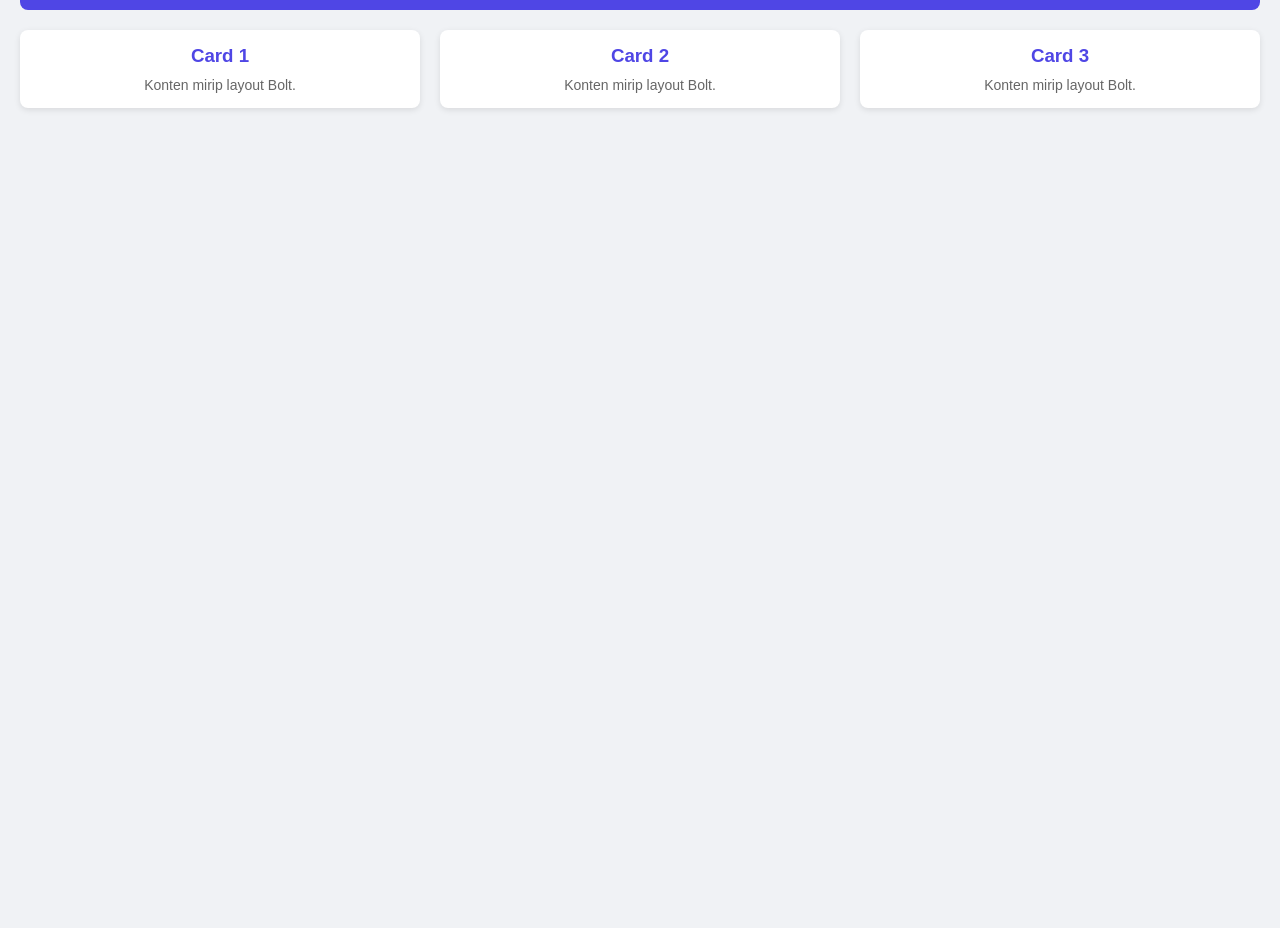
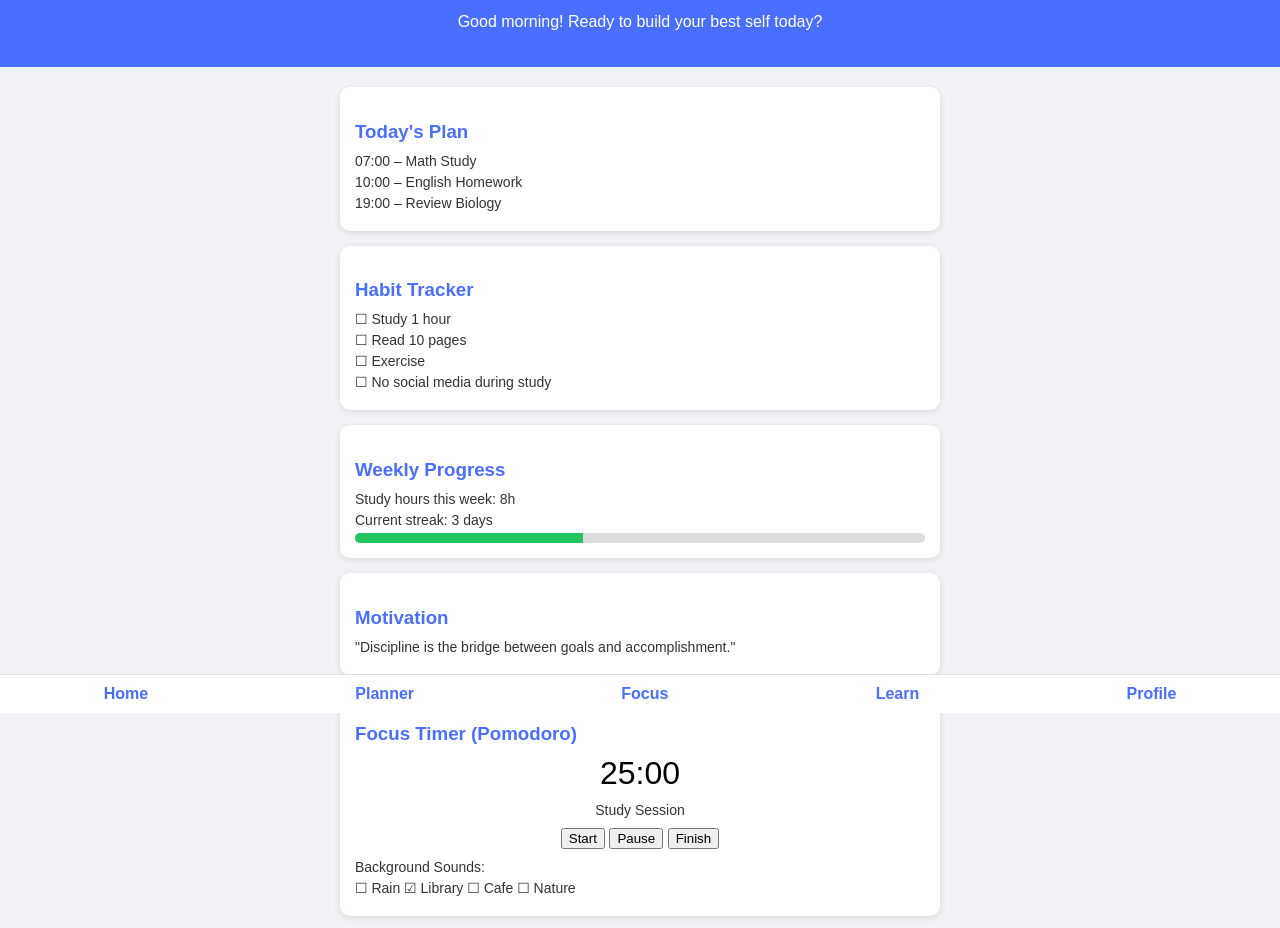
Before and after one commit to roisardhan27-bit/my-app, a plain HTML site: page index.html in a window 1280 px wide. Shown: the part 87-1015 px from the top of the page. Before the commit the page ends 800 px from the top, so only its background shows below. Drawn offline with Linux system fonts and the light colour scheme.

Commit message:
Update index.html

```diff
--- a/index.html
+++ b/index.html
@@ -3,69 +3,103 @@
 <head>
     <meta charset="UTF-8">
     <meta name="viewport" content="width=device-width, initial-scale=1.0">
-    <title>My Bolt-like App</title>
+    <title>StudyForge – Build Your Best Self</title>
     <style>
-        /* Basic reset */
-        * { margin: 0; padding: 0; box-sizing: border-box; font-family: sans-serif; }
-
-        body {
-            background-color: #f0f2f5;
-            color: #333;
-            padding: 20px;
-        }
-
-        header {
-            background-color: #4f46e5;
-            color: white;
-            padding: 20px;
-            text-align: center;
-            border-radius: 8px;
-            margin-bottom: 20px;
-        }
-
-        .card-container {
-            display: grid;
-            grid-template-columns: repeat(auto-fit, minmax(200px, 1fr));
-            gap: 20px;
-        }
-
-        .card {
-            background-color: white;
-            padding: 15px;
-            border-radius: 8px;
-            box-shadow: 0 2px 6px rgba(0,0,0,0.1);
-            text-align: center;
-        }
-
-        .card h3 {
-            margin-bottom: 10px;
-            color: #4f46e5;
-        }
-
-        .card p {
-            font-size: 14px;
-            color: #666;
-        }
+        body { font-family: sans-serif; background:#f0f2f5; margin:0; padding:0; }
+        header { background:#4A6FFF; color:white; padding:20px; text-align:center; }
+        .container { padding: 20px; max-width: 600px; margin:auto; }
+        .card { background:white; padding:15px; margin-bottom:15px; border-radius:10px; box-shadow:0 2px 6px rgba(0,0,0,0.1); }
+        .card h3 { color:#4A6FFF; margin-bottom:10px; }
+        .card p { color:#333; font-size:14px; margin:5px 0; }
+        nav { position: fixed; bottom:0; left:0; width:100%; display:flex; justify-content: space-around; background:white; border-top:1px solid #ddd; padding:10px 0; }
+        nav a { text-decoration:none; color:#4A6FFF; font-weight:bold; }
+        .progress-bar { height:10px; background:#ddd; border-radius:5px; overflow:hidden; margin-top:5px; }
+        .progress-bar-inner { height:10px; background:#22C55E; width:50%; }
+        .timer { font-size:32px; text-align:center; margin:10px 0; }
+        .xp { text-align:center; margin-top:10px; color:#F59E0B; font-weight:bold; }
     </style>
 </head>
 <body>
     <header>
-        <h1>My Bolt-like App</h1>
+        <h1>StudyForge</h1>
+        <p>Good morning! Ready to build your best self today?</p>
     </header>
+    <div class="container">
 
-    <div class="card-container">
+        <!-- Today's Plan -->
         <div class="card">
-            <h3>Card 1</h3>
-            <p>Konten mirip layout Bolt.</p>
+            <h3>Today's Plan</h3>
+            <p>07:00 – Math Study</p>
+            <p>10:00 – English Homework</p>
+            <p>19:00 – Review Biology</p>
         </div>
+
+        <!-- Habit Tracker -->
         <div class="card">
-            <h3>Card 2</h3>
-            <p>Konten mirip layout Bolt.</p>
+            <h3>Habit Tracker</h3>
+            <p>☐ Study 1 hour</p>
+            <p>☐ Read 10 pages</p>
+            <p>☐ Exercise</p>
+            <p>☐ No social media during study</p>
         </div>
+
+        <!-- Weekly Progress -->
         <div class="card">
-            <h3>Card 3</h3>
-            <p>Konten mirip layout Bolt.</p>
+            <h3>Weekly Progress</h3>
+            <p>Study hours this week: 8h</p>
+            <p>Current streak: 3 days</p>
+            <div class="progress-bar">
+                <div class="progress-bar-inner" style="width:40%"></div>
+            </div>
         </div>
+
+        <!-- Motivation -->
+        <div class="card">
+            <h3>Motivation</h3>
+            <p>"Discipline is the bridge between goals and accomplishment."</p>
+        </div>
+
+        <!-- Focus Timer -->
+        <div class="card">
+            <h3>Focus Timer (Pomodoro)</h3>
+            <div class="timer">25:00</div>
+            <p style="text-align:center;">Study Session</p>
+            <div style="text-align:center; margin-top:10px;">
+                <button>Start</button>
+                <button>Pause</button>
+                <button>Finish</button>
+            </div>
+            <p style="margin-top:10px;">Background Sounds:</p>
+            <p>☐ Rain ☑ Library ☐ Cafe ☐ Nature</p>
+        </div>
+
+        <!-- Language Learning -->
+        <div class="card">
+            <h3>Language Learning</h3>
+            <p>English Level 2 – Progress: 60%</p>
+            <div class="progress-bar">
+                <div class="progress-bar-inner" style="width:60%"></div>
+            </div>
+            <p>Japanese Level 1 – Progress: 30%</p>
+            <div class="progress-bar">
+                <div class="progress-bar-inner" style="width:30%"></div>
+            </div>
+        </div>
+
+        <!-- XP Tracker -->
+        <div class="card xp">
+            Total XP: 250 – Level 3 (Focus Builder)
+        </div>
+
     </div>
+
+    <!-- Bottom Navigation -->
+    <nav>
+        <a href="#">Home</a>
+        <a href="#">Planner</a>
+        <a href="#">Focus</a>
+        <a href="#">Learn</a>
+        <a href="#">Profile</a>
+    </nav>
 </body>
 </html>
```
